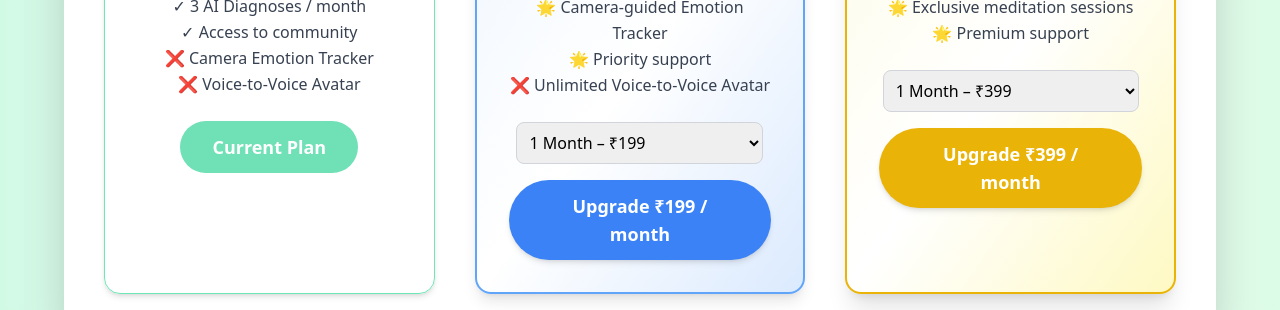
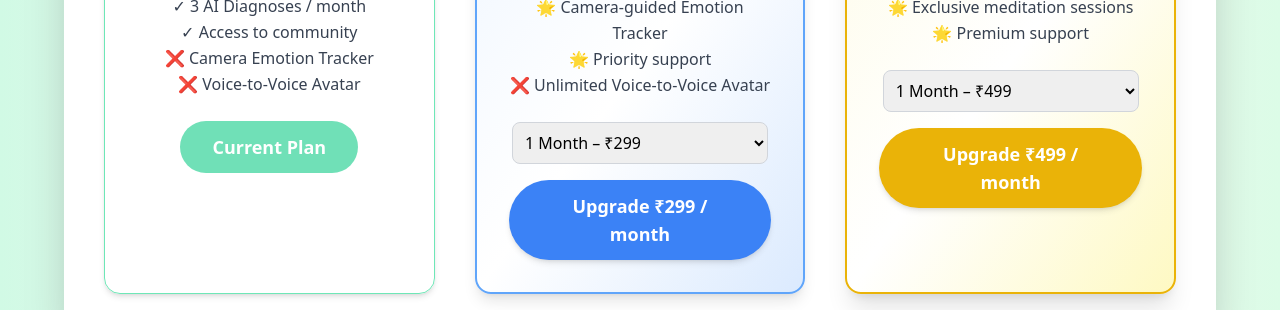
Before and after one commit to hardik951/Calmana, a React (Create React App) app in the folder client/: page /plans in a window 1280 px wide. Shown: the part 494-804 px from the top of the page. Built offline with nearby package versions, Linux system fonts and the light colour scheme; sample sign-in values are in the browser's storage.

Commit message:
Calmana v1.4.5

```diff
--- a/client/public/index.html
+++ b/client/public/index.html
@@ -2,7 +2,7 @@
 <html lang="en">
   <head>
     <meta charset="utf-8" />
-    <link rel="icon" href="%PUBLIC_URL%/favicon.ico" />
+    <link rel="icon" href="%PUBLIC_URL%/YourImage.png" />
     <meta name="viewport" content="width=device-width, initial-scale=1" />
     <meta name="theme-color" content="#000000" />
     <meta
@@ -11,7 +11,7 @@
     />
     <link rel="apple-touch-icon" href="%PUBLIC_URL%/logo192.png" />
     <link rel="manifest" href="%PUBLIC_URL%/manifest.json" />
-    <title>React App</title>
+    <title>CALMANA</title>
 
     <link rel="preconnect" href="https://fonts.googleapis.com">
     <link rel="preconnect" href="https://fonts.gstatic.com" crossorigin>
--- a/client/src/pages/Home.jsx
+++ b/client/src/pages/Home.jsx
@@ -3,6 +3,7 @@ import { motion, AnimatePresence } from "framer-motion";
 import { useNavigate } from "react-router-dom";
 import { Volume2, VolumeX } from "lucide-react";
 import musicFile from "../assets/Music.mp3";
+import welcomeImage from "../assets/YourImage.png"; // <-- replace with your actual image file
 
 const leafEmojis = ["🍃", "🍂", "🌿", "🍁", "🍀", "🌱"];
 
@@ -104,6 +105,16 @@ export default function Home() {
           transition={{ duration: 1.8, ease: "easeInOut" }}
           className="flex flex-col items-center text-center space-y-6 px-4 z-20"
         >
+          {/* Image above the text */}
+          <motion.img
+            src={welcomeImage}
+            alt="Welcome"
+            className="w-40 md:w-60 mb-4 drop-shadow-lg"
+            initial={{ opacity: 0, y: -20 }}
+            animate={{ opacity: 1, y: 0 }}
+            transition={{ duration: 1.5, ease: "easeOut" }}
+          />
+
           <motion.h2
             initial={{ opacity: 0, scale: 1.3 }}
             animate={{ opacity: 1, scale: 1 }}
--- a/client/src/pages/Plans.jsx
+++ b/client/src/pages/Plans.jsx
@@ -5,17 +5,17 @@ const Plans = () => {
   const [premiumBilling, setPremiumBilling] = useState("1M");
 
   const plusPrices = {
-    "1M": "₹199 / month",
-    "3M": "₹499 / 3 months (Save 15%)",
-    "6M": "₹899 / 6 months (Save 25%)",
-    "1Y": "₹1399 / year (Save 40%)",
+    "1M": "₹299 / month",
+    "3M": "₹760 / 3 months (Save 15%)",
+    "6M": "₹1345 / 6 months (Save 25%)",
+    "1Y": "₹2155 / year (Save 40%)",
   };
 
   const premiumPrices = {
-    "1M": "₹399 / month",
-    "3M": "₹1099 / 3 months (Save 15%)",
-    "6M": "₹1999 / 6 months (Save 25%)",
-    "1Y": "₹2899 / year (Save 40%)",
+    "1M": "₹499 / month",
+    "3M": "₹1270 / 3 months (Save 15%)",
+    "6M": "₹2245 / 6 months (Save 25%)",
+    "1Y": "₹3590 / year (Save 40%)",
   };
 
   return (
@@ -70,10 +70,10 @@ const Plans = () => {
               onChange={(e) => setPlusBilling(e.target.value)}
               className="mb-4 p-2 rounded-lg border border-gray-300"
             >
-              <option value="1M">1 Month – ₹199</option>
-              <option value="3M">3 Months – ₹499 (Save 15%)</option>
-              <option value="6M">6 Months – ₹899 (Save 25%)</option>
-              <option value="1Y">1 Year – ₹1399 (Save 40%)</option>
+              <option value="1M">1 Month – ₹299</option>
+              <option value="3M">3 Months – ₹760 (Save 15%)</option>
+              <option value="6M">6 Months – ₹1345 (Save 25%)</option>
+              <option value="1Y">1 Year – ₹2155 (Save 40%)</option>
             </select>
 
             <button
@@ -109,10 +109,10 @@ const Plans = () => {
               onChange={(e) => setPremiumBilling(e.target.value)}
               className="mb-4 p-2 rounded-lg border border-gray-300"
             >
-              <option value="1M">1 Month – ₹399</option>
-              <option value="3M">3 Months – ₹1099 (Save 15%)</option>
-              <option value="6M">6 Months – ₹1999 (Save 25%)</option>
-              <option value="1Y">1 Year – ₹2899 (Save 40%)</option>
+              <option value="1M">1 Month – ₹499</option>
+              <option value="3M">3 Months – ₹1270 (Save 15%)</option>
+              <option value="6M">6 Months – ₹2245 (Save 25%)</option>
+              <option value="1Y">1 Year – ₹3590 (Save 40%)</option>
             </select>
 
             <button
```
Also changed, not shown: client/public/YourImage.png (added), client/src/assets/YourImage.png (added).
